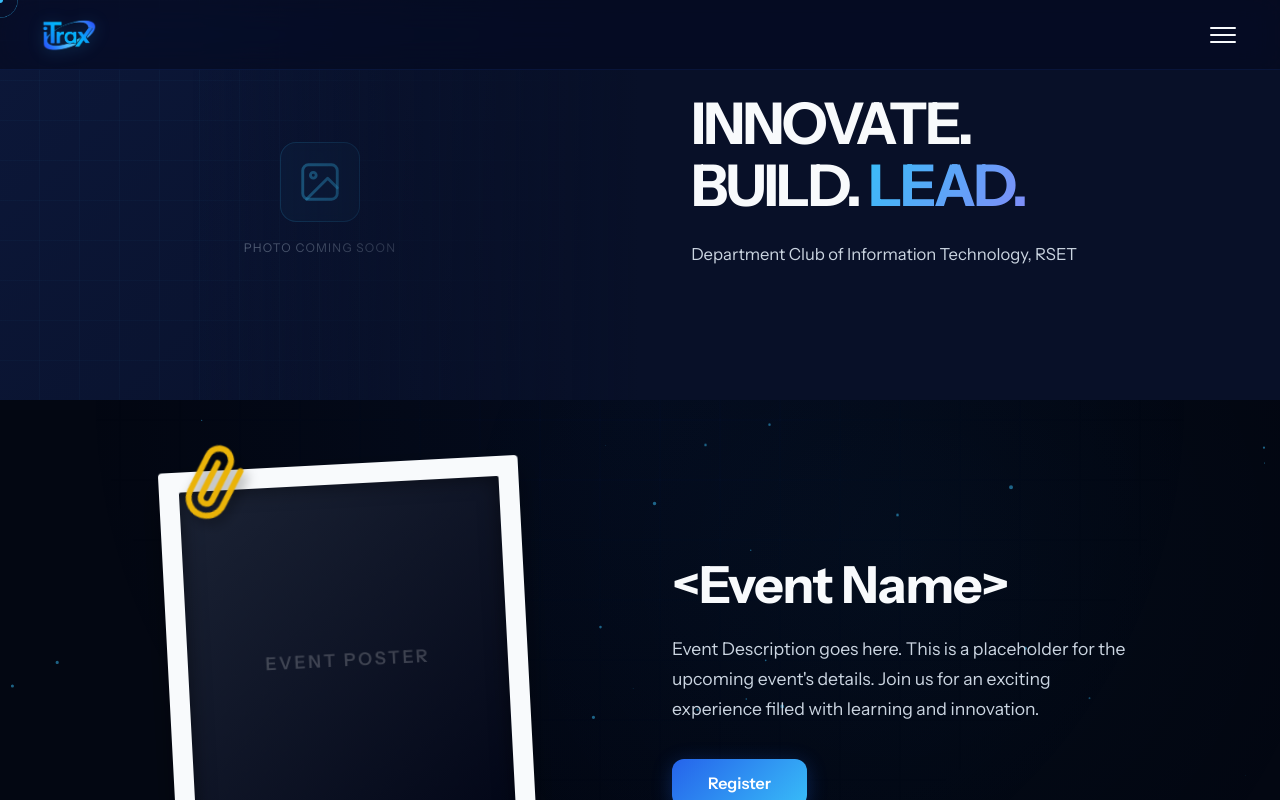
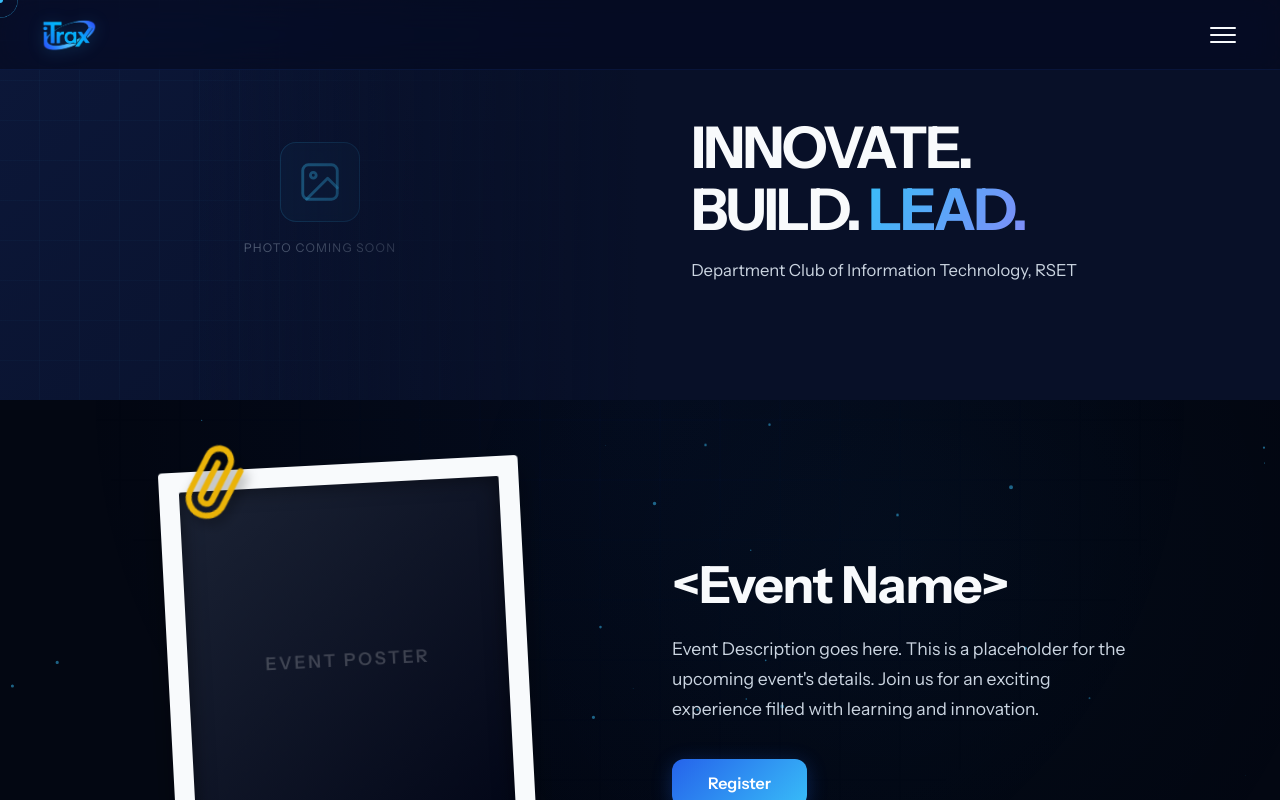
Before and after one commit to orbitronhd/itrax, a React (Vite) app: page / in a window 1280 px wide. Shown: the top 800 px of the page. Built offline with nearby package versions, Linux system fonts and the light colour scheme.

Commit message:
feat: Fix hero banner text vertical alignment

```diff
--- a/src/components/css/HeroBanner.css
+++ b/src/components/css/HeroBanner.css
@@ -154,7 +154,11 @@
   line-height: 1.08;
   letter-spacing: -0.04em;
   color: var(--text);
-  margin-bottom: 1.5rem;
+  margin-bottom: 1rem;
+}
+
+.hero-heading:last-child {
+  margin-bottom: 0;
 }
 
 .hero-heading-accent {
@@ -172,7 +176,7 @@
   line-height: 1.7;
   color: var(--text-muted);
   max-width: 46ch;
-  margin-bottom: 2.5rem;
+  margin-bottom: 0;
 }
 
 /* CTA buttons */
```
